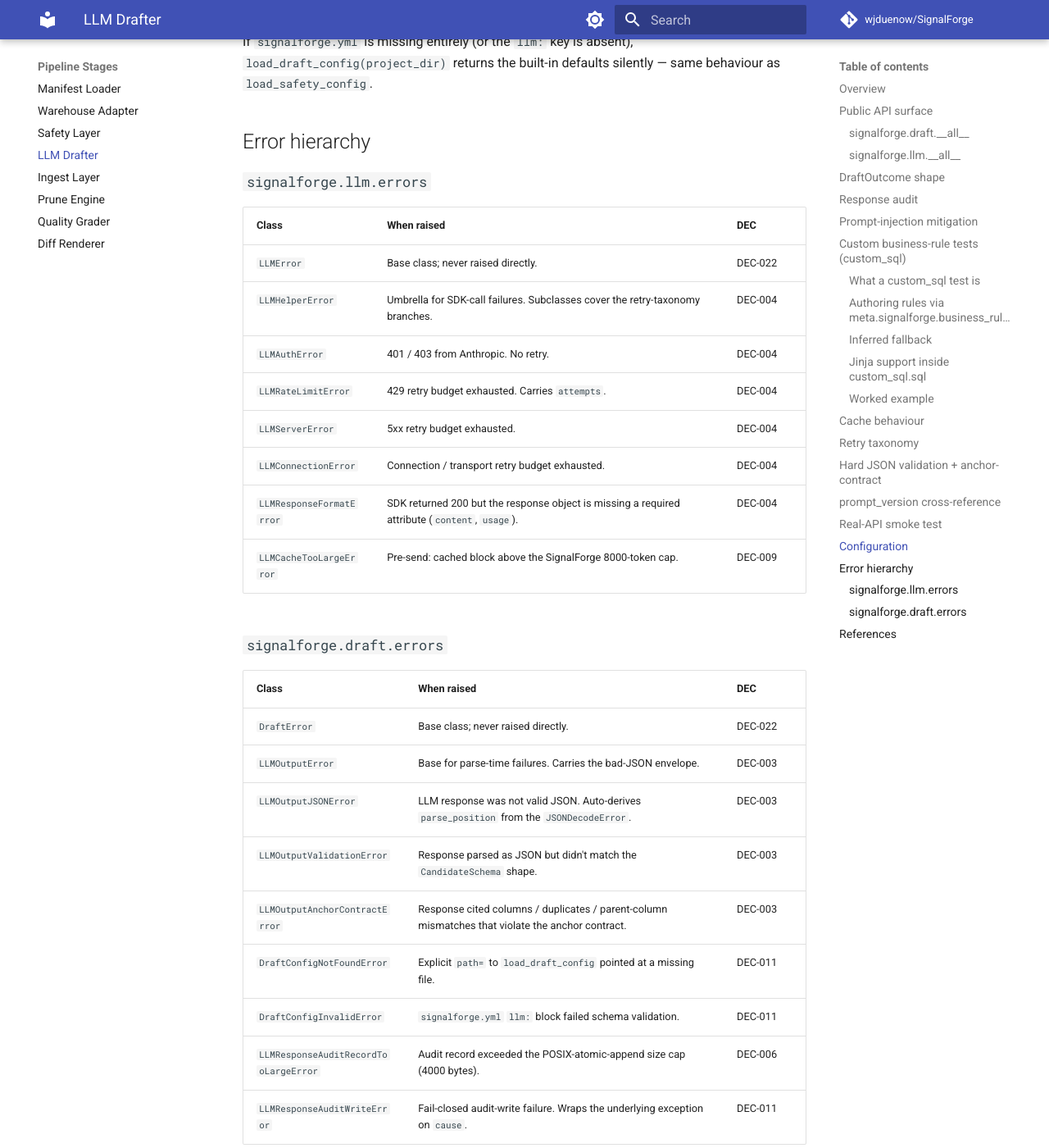
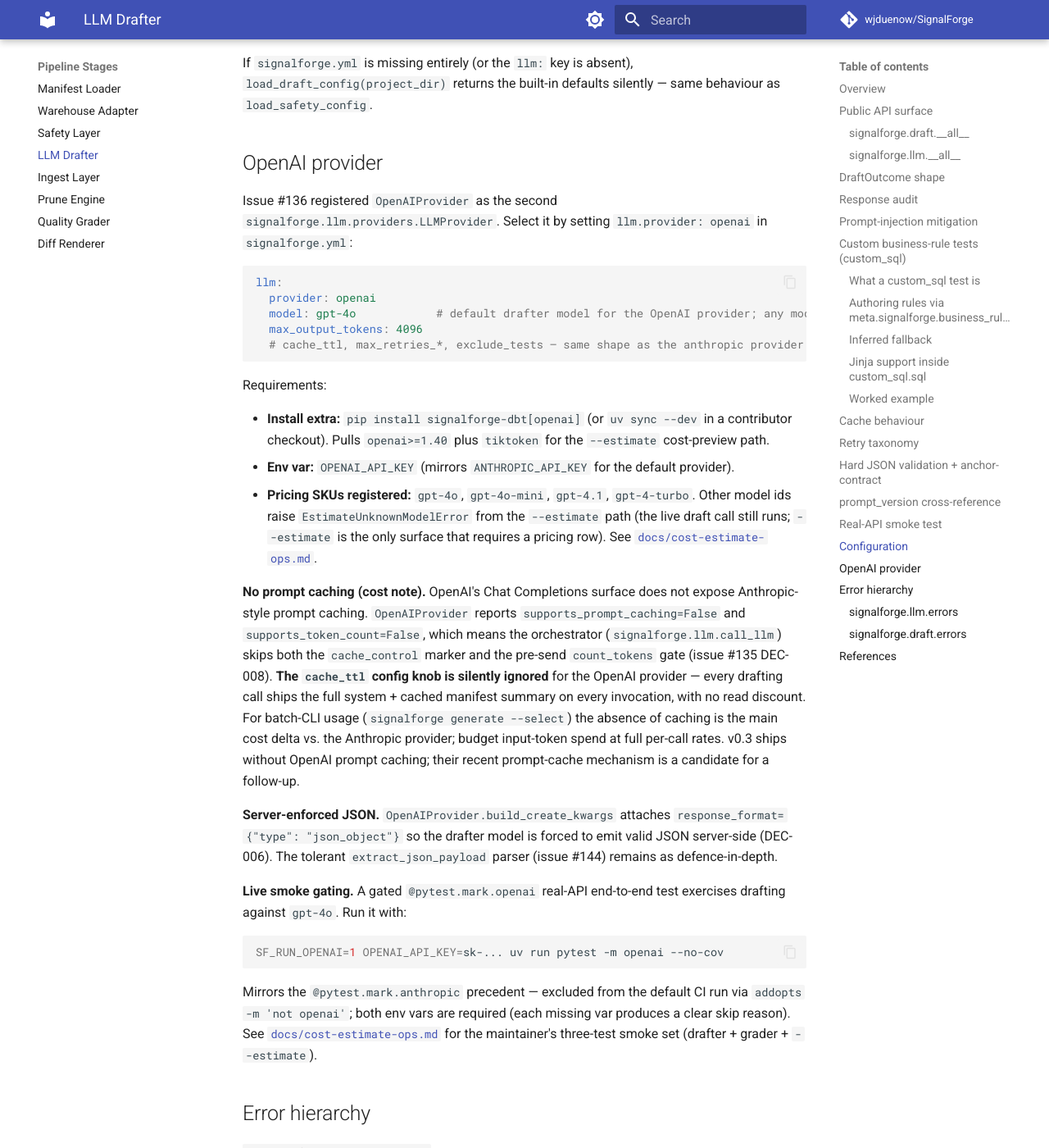
Before and after one commit to wjduenow/SignalForge, an MkDocs documentation site: the page built from docs/draft-ops.md, in a window 1280 px wide and 1400 px high, scrolled down 13412 px. Shown: the whole window at 82% size. Built offline with MkDocs 1.6.1 and Material for MkDocs 9.7.7, drawn with Linux system fonts in a browser that asks for light colours; comment, search, counter and statistics services are not loaded; some of the changed text lies outside the part shown.

Commit message:
bd_1-scaffolding-4tw.7: #136 US-007 — operator docs + CHANGELOG (worker-writable portion)
Updates operator-facing documentation surfaces for OpenAI grading +
drafting:
- docs/grade-ops.md — OpenAI provider section (config snippet,
  OPENAI_API_KEY, no-cache caveat, live smoke gating link)
- docs/draft-ops.md — equivalent for llm.provider: openai
- docs/cost-estimate-ops.md — tiktoken note, [openai] extra install,
  four pricing SKUs
- CHANGELOG.md — [Unreleased] Added entry for #136
- README.md — provider enumeration extended (if applicable)

The .claude/rules/llm-drafter.md update is deferred to US-009
(Patterns & Memory) per the project's worker-writability rule
(orchestrator-only edits under .claude/).

Traces: DEC-001 through DEC-014.

Co-Authored-By: Claude Opus 4.7 (1M context) <noreply@anthropic.com>

````diff
--- /dev/null
+++ b/docs/cost-estimate-ops.md
@@ -0,0 +1,156 @@
+# `--estimate` — operations guide
+
+Operational reference for `signalforge generate --estimate`, the
+pre-flight cost-preview path. Companion to
+[`docs/cli-ops.md`](cli-ops.md) (where `--estimate` is registered as a
+`generate` flag), [`docs/draft-ops.md`](draft-ops.md) (the LLM seam the
+estimate counts tokens against), and
+[`docs/grade-ops.md`](grade-ops.md) (the per-criterion grading fan-out
+the estimate projects).
+
+## What it does
+
+`signalforge generate <model> --estimate` runs the full pipeline
+prelude (manifest load, safety policy resolve, draft + grade + diff
+config load, warehouse profile load, adapter construction) so that any
+typo in `--profiles-dir` / `signalforge.yml` surfaces BEFORE the
+estimate is computed (DEC-009 of
+[`plans/super/36-estimate-cost-preview.md`](../plans/super/36-estimate-cost-preview.md)).
+It then issues a small set of cheap calls to project the cost of the
+billable pipeline that `signalforge generate` *without* `--estimate`
+would perform:
+
+- **Drafter half** — one token-count for the drafter prompt plus the
+  per-criterion judge token-counts (`1 + len(rubric)` calls). The
+  full `messages.create` LLM call is never invoked.
+- **Warehouse half** — one BigQuery `dryRun` (or the warehouse's
+  equivalent — see
+  [`docs/warehouse-adapter-ops.md`](warehouse-adapter-ops.md)) to
+  project the bytes the prune step will scan, multiplied by the
+  `3.5 tests/column` heuristic (DEC-012 of
+  [`plans/super/36-estimate-cost-preview.md`](../plans/super/36-estimate-cost-preview.md)).
+
+Output goes to stdout as plain text with three sections (Draft /
+Grade / Warehouse) followed by totals and a footer listing the
+price-table version
+(`signalforge.llm.pricing.PRICE_TABLE_VERSION`).
+
+`--estimate` reports a **billing ceiling** — actual scans usually
+come in lower because cache hits, sampled rows, and shorter LLM
+responses all trim the projected numbers. Treat the figure as a
+calibration signal, not a billing guarantee (mirrors the
+planner-estimate caveats in
+[`docs/warehouse-adapter-ops.md`](warehouse-adapter-ops.md) for
+Snowflake `EXPLAIN`).
+
+## Provider-aware token counting (issue #136 US-005)
+
+The drafter and grader token counts are computed via the
+`LLMProvider.estimate_input_tokens(model, text) -> int` ABC method
+(issue #135's provider-neutral seam, extended in issue #136 DEC-003).
+Each registered provider supplies its own implementation:
+
+- **Anthropic (default)** — calls the SDK's
+  `client.messages.count_tokens(...)` (one real round-trip per
+  count). `ANTHROPIC_API_KEY` is required because this is a live API
+  call, not a local computation (DEC-006 of #36).
+- **OpenAI** — uses `tiktoken` locally (BPE tokeniser, no extra API
+  round-trip — DEC-012 of #136). Resolves the model id via
+  `tiktoken.encoding_for_model(model)` with a graceful `cl100k_base`
+  fallback for unknown ids.
+
+Anthropic stdout is byte-identical before and after the #136 refactor
+— pinned via a snapshot test in `tests/cli/test_estimate.py` per
+DEC-013. Selecting a different provider routes the token count
+through that provider's strategy method without touching the
+Anthropic path.
+
+## OpenAI provider — `[openai]` install extra
+
+Selecting `grade.provider: openai` and/or `llm.provider: openai` in
+`signalforge.yml` requires the `openai` install extra so both the SDK
+and `tiktoken` are available:
+
+```bash
+pip install signalforge-dbt[openai]
+# or, in a contributor checkout
+uv sync --dev   # the dev group already pulls openai + tiktoken
+```
+
+`tiktoken` is OpenAI's local BPE tokeniser (MIT-licensed, no native
+build; wheels for CPython 3.11–3.13). It runs entirely client-side —
+no API round-trip per count — which is the main reason the OpenAI
+estimate path is meaningfully faster than the Anthropic one on
+multi-criterion grading runs.
+
+### Registered OpenAI pricing SKUs
+
+`signalforge.llm.pricing._PRICES_MUTABLE` ships four OpenAI SKUs
+(issue #136 US-004):
+
+| Model id | Notes |
+|---|---|
+| `gpt-4o` | Default judge model for the OpenAI provider (DEC-004). |
+| `gpt-4o-mini` | Budget tier — cheapest OpenAI SKU registered. |
+| `gpt-4.1` | Newer flagship variant. |
+| `gpt-4-turbo` | Back-compat for projects pinned to the prior generation. |
+
+Each SKU carries `input_per_mtok` and `output_per_mtok` rates; the
+cache fields are `0.0` because OpenAI's Chat Completions surface does
+not expose Anthropic-style prompt caching (see
+[`docs/grade-ops.md` § OpenAI provider](grade-ops.md#openai-provider)
+and [`docs/draft-ops.md` § OpenAI provider](draft-ops.md#openai-provider)
+for the no-cache cost note).
+
+### `EstimateUnknownModelError` for unknown SKUs
+
+Setting `grade.model` or `llm.model` to an id that is **not** in the
+pricing table raises `EstimateUnknownModelError` from the
+`--estimate` path at config-load resolution time (the live draft /
+grade calls themselves still run; only `--estimate` requires a
+pricing row). Common cases:
+
+- A model id that hasn't been added to `_PRICES_MUTABLE` yet (file an
+  issue with the public pricing for the SKU).
+- A typo (e.g. `gpt-4o-min` instead of `gpt-4o-mini`).
+
+Maps to CLI exit-code tier 2 (`INPUT`) — see
+[`docs/cli-ops.md`](cli-ops.md) for the full exit-code taxonomy.
+
+## Maintainer-only live smoke tests
+
+Three `@pytest.mark.openai` gated tests exercise the OpenAI half of
+the estimate path against the real API (DEC-008 of #136):
+
+```bash
+SF_RUN_OPENAI=1 OPENAI_API_KEY=sk-... uv run pytest -m openai --no-cov
+```
+
+The marker is excluded from the default CI run via
+`addopts -m 'not openai'`. Both env vars are required (each missing
+var produces a clear skip reason naming the var). Mirrors the
+`@pytest.mark.anthropic` precedent:
+
+```bash
+ANTHROPIC_API_KEY=sk-... uv run pytest -m anthropic --no-cov
+```
+
+The Anthropic suite also includes the byte-identity snapshot for the
+estimate stdout that DEC-013 of #136 pins as the refactor floor.
+
+## References
+
+- Design records:
+  [`plans/super/36-estimate-cost-preview.md`](../plans/super/36-estimate-cost-preview.md)
+  (the original `--estimate` design),
+  [`plans/super/135-provider-neutral-llm-seam.md`](../plans/super/135-provider-neutral-llm-seam.md)
+  (the provider-neutral seam),
+  [`plans/super/136-openai-grading-provider.md`](../plans/super/136-openai-grading-provider.md)
+  (the OpenAI provider + tiktoken estimate path).
+- CLI flag reference: [`docs/cli-ops.md`](cli-ops.md) `--estimate`.
+- Per-provider config / cost notes:
+  [`docs/draft-ops.md`](draft-ops.md) and
+  [`docs/grade-ops.md`](grade-ops.md) (OpenAI provider sections).
+- Warehouse-side estimate (BigQuery `dryRun`, Snowflake `EXPLAIN
+  USING JSON`):
+  [`docs/warehouse-adapter-ops.md`](warehouse-adapter-ops.md).
--- a/docs/draft-ops.md
+++ b/docs/draft-ops.md
@@ -520,7 +520,7 @@ other stages and silently ignored by the draft loader.
 ```yaml
 # signalforge.yml
 llm:
-  provider: anthropic        # registry-validated; only "anthropic" registered today
+  provider: anthropic        # registry-validated; "anthropic" + "openai" are registered (see OpenAI provider below)
   model: claude-sonnet-4-6
   cheap_model: claude-haiku-4-5-20251001
   max_output_tokens: 4096
@@ -539,8 +539,9 @@ Field-by-field:
   value fails loud at config-load, listing the registered provider
   names. Deliberately a registry-validated `str`, not a `Literal` — the
   provider registry is a forward-looking plugin point (#136 OpenAI /
-  #137 Gemini register more providers); today only `anthropic` is
-  registered.
+  #137 Gemini register more providers). Today `anthropic` and `openai`
+  are registered; see [OpenAI provider](#openai-provider) below for the
+  `openai` option.
 - **`model`** — the model id used by every `call_llm` invocation.
   Default `claude-sonnet-4-6`. Any string the SDK accepts is allowed.
 - **`cheap_model`** — informational; not selected automatically.
@@ -578,6 +579,58 @@ trip the strict validator.
 If `signalforge.yml` is missing entirely (or the `llm:` key is absent),
 `load_draft_config(project_dir)` returns the built-in defaults
 silently — same behaviour as `load_safety_config`.
+
+## OpenAI provider
+
+Issue #136 registered `OpenAIProvider` as the second
+`signalforge.llm.providers.LLMProvider`. Select it by setting
+`llm.provider: openai` in `signalforge.yml`:
+
+```yaml
+llm:
+  provider: openai
+  model: gpt-4o            # default drafter model for the OpenAI provider; any model id the SDK accepts is allowed
+  max_output_tokens: 4096
+  # cache_ttl, max_retries_*, exclude_tests — same shape as the anthropic provider (cache_ttl is ignored, see below)
+```
+
+Requirements:
+
+- **Install extra:** `pip install signalforge-dbt[openai]` (or `uv sync --dev` in a contributor checkout). Pulls `openai>=1.40` plus `tiktoken` for the `--estimate` cost-preview path.
+- **Env var:** `OPENAI_API_KEY` (mirrors `ANTHROPIC_API_KEY` for the default provider).
+- **Pricing SKUs registered:** `gpt-4o`, `gpt-4o-mini`, `gpt-4.1`, `gpt-4-turbo`. Other model ids raise `EstimateUnknownModelError` from the `--estimate` path (the live draft call still runs; `--estimate` is the only surface that requires a pricing row). See [`docs/cost-estimate-ops.md`](cost-estimate-ops.md).
+
+**No prompt caching (cost note).** OpenAI's Chat Completions surface
+does not expose Anthropic-style prompt caching. `OpenAIProvider`
+reports `supports_prompt_caching=False` and `supports_token_count=False`,
+which means the orchestrator (`signalforge.llm.call_llm`) skips both
+the `cache_control` marker and the pre-send `count_tokens` gate
+(issue #135 DEC-008). **The `cache_ttl` config knob is silently
+ignored** for the OpenAI provider — every drafting call ships the full
+system + cached manifest summary on every invocation, with no read
+discount. For batch-CLI usage (`signalforge generate --select`) the
+absence of caching is the main cost delta vs. the Anthropic provider;
+budget input-token spend at full per-call rates. v0.3 ships without
+OpenAI prompt caching; their recent prompt-cache mechanism is a
+candidate for a follow-up.
+
+**Server-enforced JSON.** `OpenAIProvider.build_create_kwargs`
+attaches `response_format={"type": "json_object"}` so the drafter
+model is forced to emit valid JSON server-side (DEC-006). The tolerant
+`extract_json_payload` parser (issue #144) remains as defence-in-depth.
+
+**Live smoke gating.** A gated `@pytest.mark.openai` real-API
+end-to-end test exercises drafting against `gpt-4o`. Run it with:
+
+```bash
+SF_RUN_OPENAI=1 OPENAI_API_KEY=sk-... uv run pytest -m openai --no-cov
+```
+
+Mirrors the `@pytest.mark.anthropic` precedent — excluded from the
+default CI run via `addopts -m 'not openai'`; both env vars are
+required (each missing var produces a clear skip reason). See
+[`docs/cost-estimate-ops.md`](cost-estimate-ops.md) for the
+maintainer's three-test smoke set (drafter + grader + `--estimate`).
 
 ## Error hierarchy
 
--- a/mkdocs.yml
+++ b/mkdocs.yml
@@ -55,6 +55,7 @@ nav:
       - Prune Engine: prune-ops.md
       - Quality Grader: grade-ops.md
       - Diff Renderer: diff-ops.md
+  - Cost Estimate: cost-estimate-ops.md
   - Audits & Sidecars: audits.md
   - End-to-End Smoke Test: e2e-smoke-test.md
   - Snowflake E2E Setup: snowflake-e2e-setup.md
````
Also changed, not shown: CHANGELOG.md (+3 -1 lines), README.md (+9 -1 lines), docs/grade-ops.md (+53 -1 lines).
